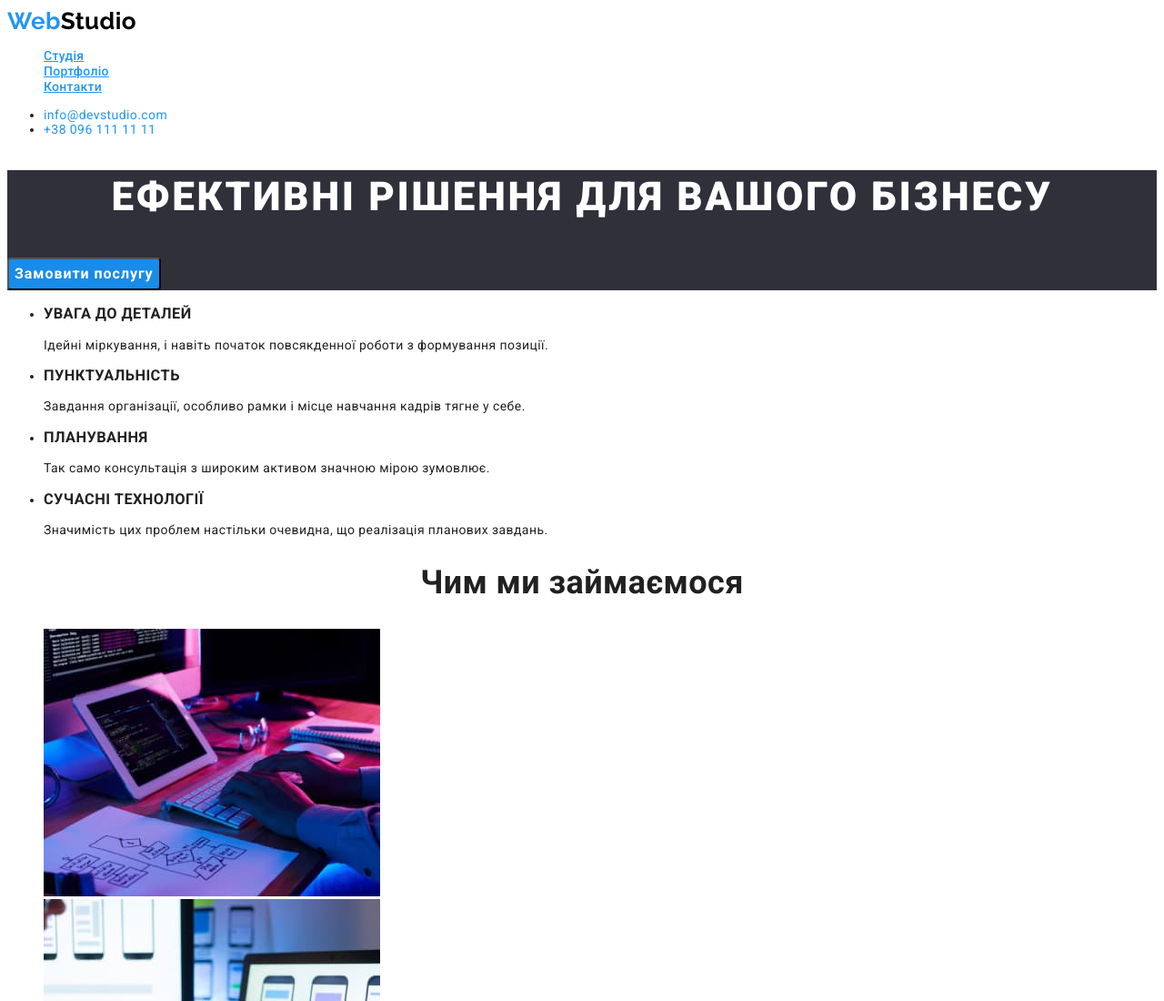
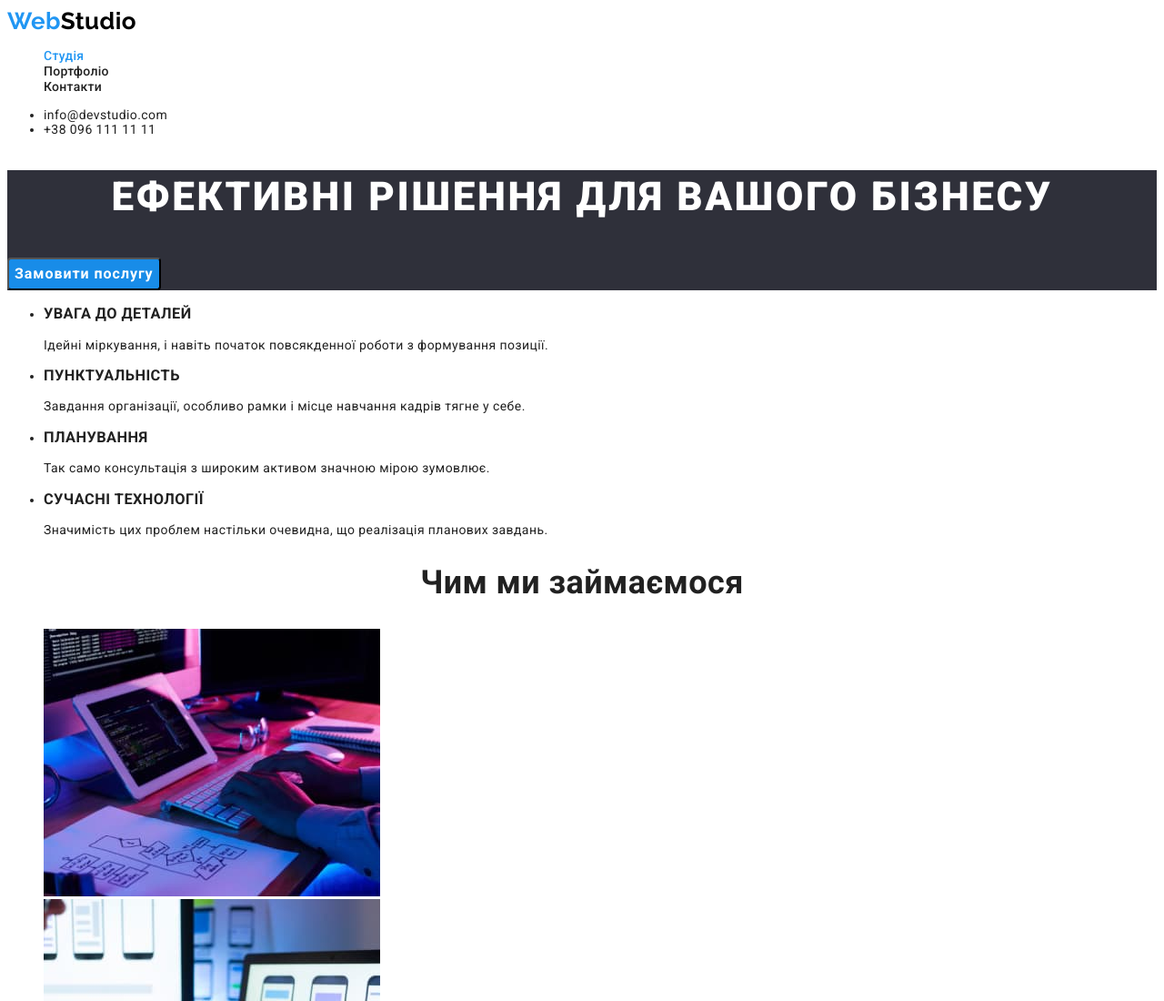
Before and after one commit to StarVitto/goit-markup-hw-02, a plain HTML site: page index.html in a window 1280 px wide. Shown: the top 1100 px of the page at 91% size. Drawn offline with Linux system fonts and the light colour scheme.

Commit message:
остаточні виправлення css

```diff
--- a/css/styles.css
+++ b/css/styles.css
@@ -26,13 +26,15 @@ body {
     color: #000000;}
 
 .nav-link {
-    color: var(--accent-color);
+    color: var(--primari-text-color);
     font-weight: 500;
     line-height: 1.14;
     letter-spacing: 0.02em;}
 .link:hover,
 .link:focus {
     color: var(--accent-color);}
+.link {
+     text-decoration: none;}
 .contact.list {
     font-weight: 500;
     line-height: 1.14;
@@ -40,12 +42,12 @@ body {
 .list {
     list-style: none;}
 .contact-link {
-    color: var(--accent-color);
+    color: var(--primari-text-color);
     text-decoration: none;}
 .link.current,
 .contact-link:hover,
 .contact-link:focus {
-    color: var(--accent-color)}
+    color: var(--accent-color);}
 .contact.list {
 font-weight: 500;
 line-height: 1.14;
@@ -131,7 +133,7 @@ letter-spacing: 0.02em;}
     color: #FFFFFF;
     text-decoration: none;}
 .footer-contact {
-    color: rgb(255, 255, 255, 60%);
+    color: rgb(255, 255, 255, 0.6);
     text-decoration: none;}
 .footer .list {
     line-height: 1.7;}
@@ -153,6 +155,3 @@ letter-spacing: 0.02em;}
     color: var(--title-text-color);
     font-size: 16px;
     line-height: 1.9;}
-.site-nav-list:hover,
-.site-nav-list:focus {
-    var(--accent-color);}
--- a/index.html
+++ b/index.html
@@ -26,7 +26,8 @@
         </nav>
         <ul>
             <li><a class="contact-link" href="mailto:info@devstudio.com">info@devstudio.com</a></li>
-            <li><a class="contact-link" href="tel:+380961111111">+38 096 111 11 11</a></li</ul>
+            <li><a class="contact-link" href="tel:+380961111111">+38 096 111 11 11</a></li>
+        </ul>
     </header>
 <!-- головне  -->
 <main>
```
